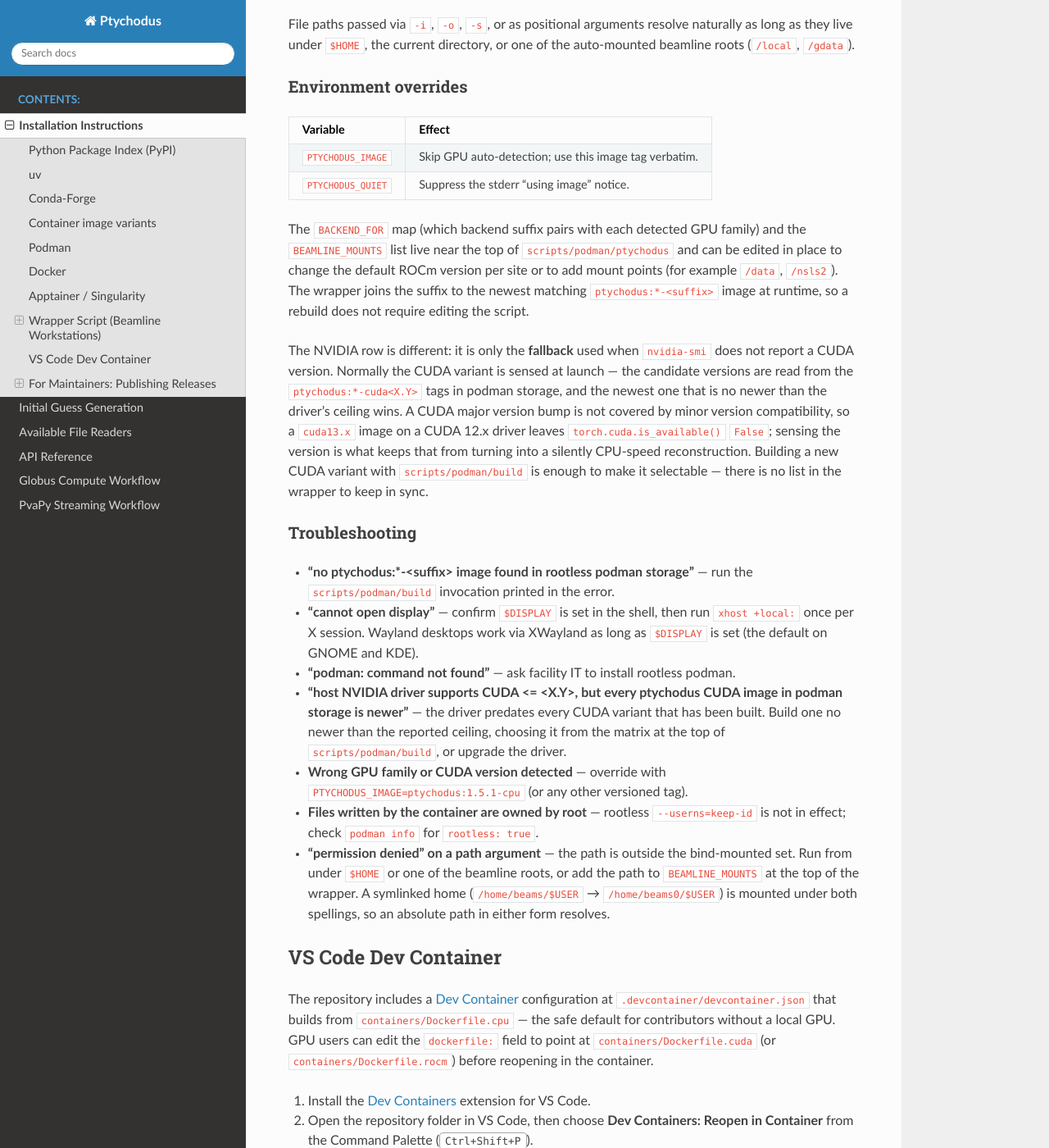
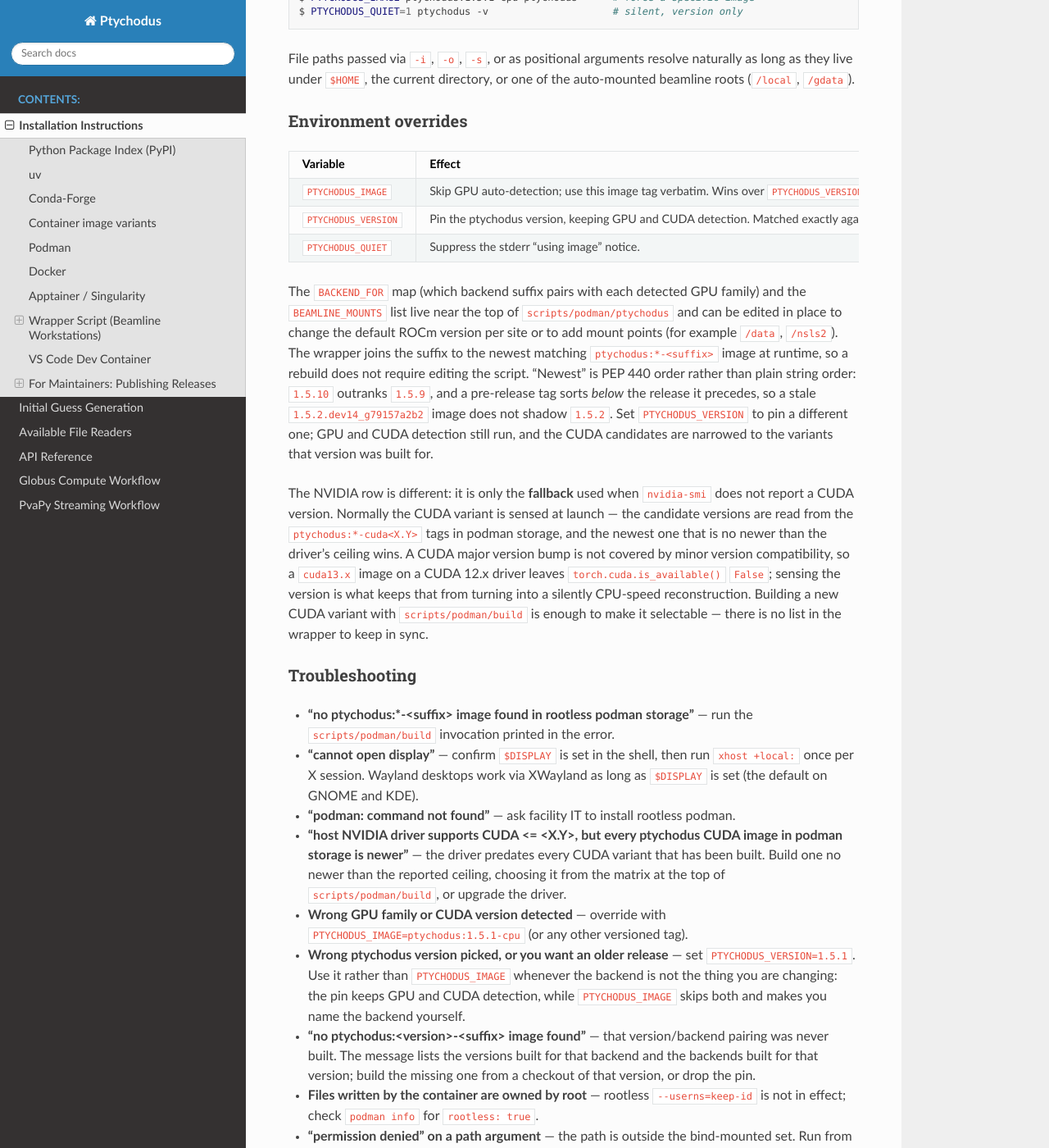
Before and after one commit to AdvancedPhotonSource/ptychodus, a Sphinx documentation site: the page built from docs/source/getting_started.md, in a window 1280 px wide and 1400 px high, scrolled down 5369 px. Shown: the whole window at 82% size. Built offline with Sphinx 7.4.7 and the Read the Docs theme 3.1.0, drawn with Linux system fonts in a browser that asks for light colours; some of the changed text lies outside the part shown.

Commit message:
Pin the container version with PTYCHODUS_VERSION in the podman launcher
Sort candidate tags by version rather than by full reference, and rank a
PEP 440 dev or rc tag below the release it precedes so a stale dev image
stops shadowing it. Check for podman before the image choice, which
shells out to it.

Co-Authored-By: Claude Opus 5 (1M context) <noreply@anthropic.com>

````diff
--- a/docs/source/getting_started.md
+++ b/docs/source/getting_started.md
@@ -83,7 +83,7 @@ The GPU files default to recent versions and expose `--build-arg` knobs to switc
 
 ## Podman
 
-The repository ships [scripts/podman/build](../../scripts/podman/build), a helper that builds every backend in one shot and threads the checkout's PEP 440 version (from `setuptools_scm`) into both the tag and the image so `ptychodus --version` inside the container reports the real value instead of the `setuptools_scm` fallback. Tags follow the pytorch/pytorch shape: **`ptychodus:<version>-<backend>`**, where `<backend>` is `cpu`, `cuda12.8`, `cuda13.0`, `cuda13.2`, `rocm7.2.4`, or `xpu`. OCI tags accept only `[A-Za-z0-9._-]`, so any character outside that set is replaced with `_` in the tag — a dev checkout's `1.5.2.dev14+g79157a2b2` tags as **`1.5.2.dev14_g79157a2b2`** while the image itself still reports the true PEP 440 version.
+The repository ships [scripts/podman/build](../../scripts/podman/build), a helper that builds every backend in one shot and threads the checkout's PEP 440 version (from `setuptools_scm`) into both the tag and the image so `ptychodus --version` inside the container reports the real value instead of the `setuptools_scm` fallback. Tags follow the pytorch/pytorch shape: **`ptychodus:<version>-<backend>`**, where `<backend>` is `cpu`, `cuda12.8`, `cuda13.0`, `cuda13.2`, `rocm7.2.4`, or `xpu`. OCI tags accept only `[A-Za-z0-9._-]`, so any character outside that set is replaced with `_` in the tag — a dev checkout's `1.5.2.dev14+g79157a2b2` tags as **`1.5.2.dev14_g79157a2b2`** while the image itself still reports the true PEP 440 version. The launcher applies the same substitution to `PTYCHODUS_VERSION`, so either spelling pins the same image.
 
 ```sh
 $ scripts/podman/build                       # cpu + cuda12.8/13.0/13.2 + rocm7.2.4 + xpu
@@ -197,6 +197,7 @@ stderr will show a one-line notice such as `ptychodus: using image localhost/pty
 $ ptychodus                                          # GUI, auto-detect GPU
 $ ptychodus -s settings.ini                          # GUI with settings
 $ ptychodus -b reconstruct -i ./input -o ./output    # headless batch
+$ PTYCHODUS_VERSION=1.5.1 ptychodus                  # pin the version, keep GPU detection
 $ PTYCHODUS_IMAGE=ptychodus:1.5.1-cpu ptychodus      # force a specific image
 $ PTYCHODUS_QUIET=1 ptychodus -v                     # silent, version only
 ```
@@ -207,10 +208,11 @@ File paths passed via `-i`, `-o`, `-s`, or as positional arguments resolve natur
 
 | Variable | Effect |
 | --- | --- |
-| `PTYCHODUS_IMAGE` | Skip GPU auto-detection; use this image tag verbatim. |
+| `PTYCHODUS_IMAGE` | Skip GPU auto-detection; use this image tag verbatim. Wins over `PTYCHODUS_VERSION`. |
+| `PTYCHODUS_VERSION` | Pin the ptychodus version, keeping GPU and CUDA detection. Matched exactly against the version part of the tag. |
 | `PTYCHODUS_QUIET` | Suppress the stderr "using image" notice. |
 
-The `BACKEND_FOR` map (which backend suffix pairs with each detected GPU family) and the `BEAMLINE_MOUNTS` list live near the top of `scripts/podman/ptychodus` and can be edited in place to change the default ROCm version per site or to add mount points (for example `/data`, `/nsls2`). The wrapper joins the suffix to the newest matching `ptychodus:*-<suffix>` image at runtime, so a rebuild does not require editing the script.
+The `BACKEND_FOR` map (which backend suffix pairs with each detected GPU family) and the `BEAMLINE_MOUNTS` list live near the top of `scripts/podman/ptychodus` and can be edited in place to change the default ROCm version per site or to add mount points (for example `/data`, `/nsls2`). The wrapper joins the suffix to the newest matching `ptychodus:*-<suffix>` image at runtime, so a rebuild does not require editing the script. "Newest" is PEP 440 order rather than plain string order: `1.5.10` outranks `1.5.9`, and a pre-release tag sorts *below* the release it precedes, so a stale `1.5.2.dev14_g79157a2b2` image does not shadow `1.5.2`. Set `PTYCHODUS_VERSION` to pin a different one; GPU and CUDA detection still run, and the CUDA candidates are narrowed to the variants that version was built for.
 
 The NVIDIA row is different: it is only the **fallback** used when `nvidia-smi` does not report a CUDA version. Normally the CUDA variant is sensed at launch — the candidate versions are read from the `ptychodus:*-cuda<X.Y>` tags in podman storage, and the newest one that is no newer than the driver's ceiling wins. A CUDA major version bump is not covered by minor version compatibility, so a `cuda13.x` image on a CUDA 12.x driver leaves `torch.cuda.is_available()` `False`; sensing the version is what keeps that from turning into a silently CPU-speed reconstruction. Building a new CUDA variant with `scripts/podman/build` is enough to make it selectable — there is no list in the wrapper to keep in sync.
 
@@ -221,6 +223,8 @@ The NVIDIA row is different: it is only the **fallback** used when `nvidia-smi`
 - **"podman: command not found"** — ask facility IT to install rootless podman.
 - **"host NVIDIA driver supports CUDA \<= \<X.Y\>, but every ptychodus CUDA image in podman storage is newer"** — the driver predates every CUDA variant that has been built. Build one no newer than the reported ceiling, choosing it from the matrix at the top of `scripts/podman/build`, or upgrade the driver.
 - **Wrong GPU family or CUDA version detected** — override with `PTYCHODUS_IMAGE=ptychodus:1.5.1-cpu` (or any other versioned tag).
+- **Wrong ptychodus version picked, or you want an older release** — set `PTYCHODUS_VERSION=1.5.1`. Use it rather than `PTYCHODUS_IMAGE` whenever the backend is not the thing you are changing: the pin keeps GPU and CUDA detection, while `PTYCHODUS_IMAGE` skips both and makes you name the backend yourself.
+- **"no ptychodus:\<version\>-\<suffix\> image found"** — that version/backend pairing was never built. The message lists the versions built for that backend and the backends built for that version; build the missing one from a checkout of that version, or drop the pin.
 - **Files written by the container are owned by root** — rootless `--userns=keep-id` is not in effect; check `podman info` for `rootless: true`.
 - **"permission denied" on a path argument** — the path is outside the bind-mounted set. Run from under `$HOME` or one of the beamline roots, or add the path to `BEAMLINE_MOUNTS` at the top of the wrapper. A symlinked home (`/home/beams/$USER` → `/home/beams0/$USER`) is mounted under both spellings, so an absolute path in either form resolves.
 
````
Also changed, not shown: 1 other file.
